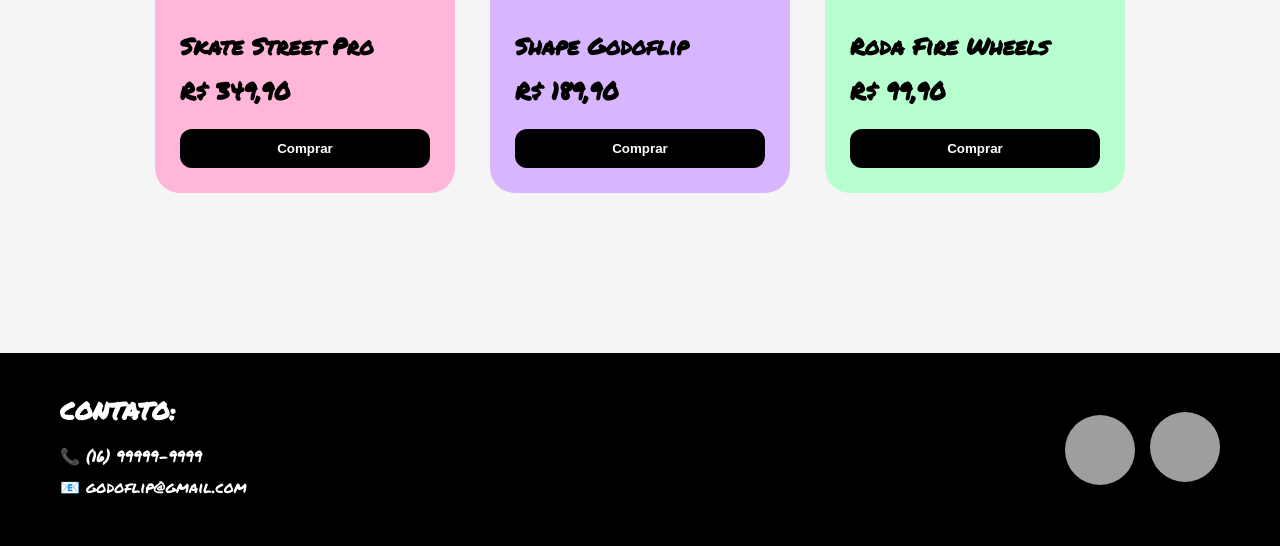
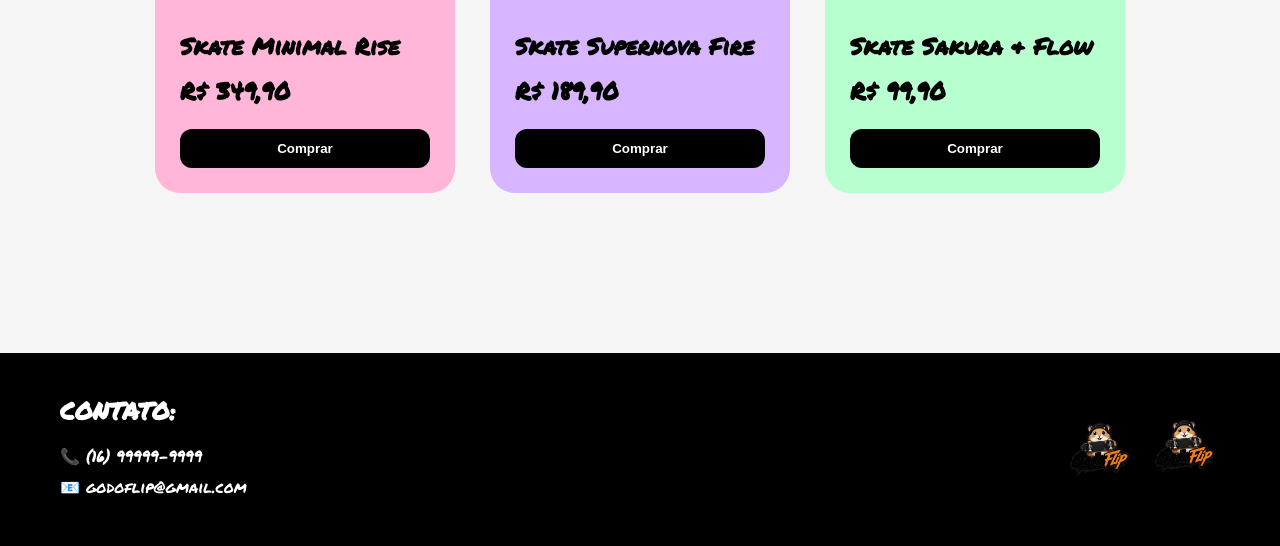
Before and after one commit to GiovannaCarraro/GODOFLIP, a Flask app: template templates/pag_inicial.html in a window 1280 px wide. Shown: the part 1103-1649 px from the top of the page. Run offline with Flask 3, Linux system fonts and the light colour scheme; the template is opened without the code that fills it, so the values that code supplies are empty; parts of the project's set-up code (start-up, migrations or seed data) failed here and were passed over; grey boxes are pictures that could not be loaded.

Commit message:
add: imagens dos skates e add na pagina principal

```diff
--- a/templates/pag_inicial.html
+++ b/templates/pag_inicial.html
@@ -12,24 +12,27 @@
 </head>
 
 <body>
-        <!-- header -->
+    <!-- header -->
     <header>
 
         <div class="top-header">
 
             <div class="logo">
-                <img src="img/logo.png" alt="logo">
+                <img src="static/logo/logo_godoflip.png" alt="logo">
             </div>
 
             <h1 class="titulo">GODOFLIP</h1>
 
             <div class="icons">
                 <i class="fa-solid fa-location-dot"></i>
-                <i class="fa-regular fa-user"></i>
+
+                <a href="/login">
+                    <i class="fa-regular fa-user"></i>
+                </a>
+
                 <i class="fa-regular fa-heart"></i>
                 <i class="fa-solid fa-cart-shopping"></i>
             </div>
-
         </div>
 
         <nav>
@@ -67,10 +70,10 @@
 
             <div class="card">
 
-                <img src="img/produto1.jpg" alt="">
+                <img src="static/imagens_skates/skate_clean.png" alt="skate-minimalista">
 
                 <div class="card-content">
-                    <h3>Skate Street Pro</h3>
+                    <h3>Skate Minimal Rise</h3>
                     <p class="preco">R$ 349,90</p>
 
                     <button class="btn">Comprar</button>
@@ -80,10 +83,10 @@
 
             <div class="card">
 
-                <img src="img/produto2.jpg" alt="">
+                <img src="static/imagens_skates/skate_dragao.png" alt="skate-dragão">
 
                 <div class="card-content">
-                    <h3>Shape Godoflip</h3>
+                    <h3>Skate Supernova Fire</h3>
                     <p class="preco">R$ 189,90</p>
 
                     <button class="btn">Comprar</button>
@@ -93,10 +96,10 @@
 
             <div class="card">
 
-                <img src="img/produto3.jpg" alt="">
+                <img src="static/imagens_skates/skate_peixe.png" alt="">
 
                 <div class="card-content">
-                    <h3>Roda Fire Wheels</h3>
+                    <h3>Skate Sakura & Flow</h3>
                     <p class="preco">R$ 99,90</p>
 
                     <button class="btn">Comprar</button>
@@ -123,10 +126,10 @@
 
         <div class="footer-logo">
 
-            <img src="img/logo.png" alt="">
+            <img src="static/logo/logo_godoflip.png" alt="logo">
 
             <div class="logo">
-                <img src="img/logo.png" alt="logo">
+                <img src="static/logo/logo_godoflip.png" alt="logo">
             </div>
 
         </div>
```
Also changed, not shown: static/imagens_skates/skate_clean.png (added), static/imagens_skates/skate_dragao.png (added), static/imagens_skates/skate_peixe.png (added), static/imagens_skates/skate_preto.png (added), static/logo/logo_godoflip.png (added).
